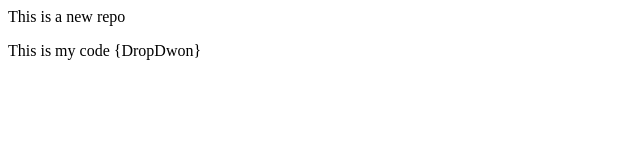
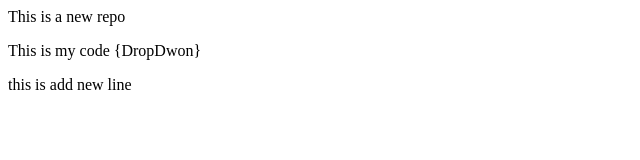
Before and after one commit to Piyumehta/LocalRepo, a plain HTML site: page index.html in a window 1280 px wide. Shown: the whole page, without its empty margins (0-640 px from the left). Drawn offline with Linux system fonts and the light colour scheme.

Commit message:
add new line

```diff
--- a/index.html
+++ b/index.html
@@ -1,2 +1,3 @@
 <p> This is a new repo </p>
 <p> This is my code  {DropDwon}</p>
+<p>this is add new line</p>
```
